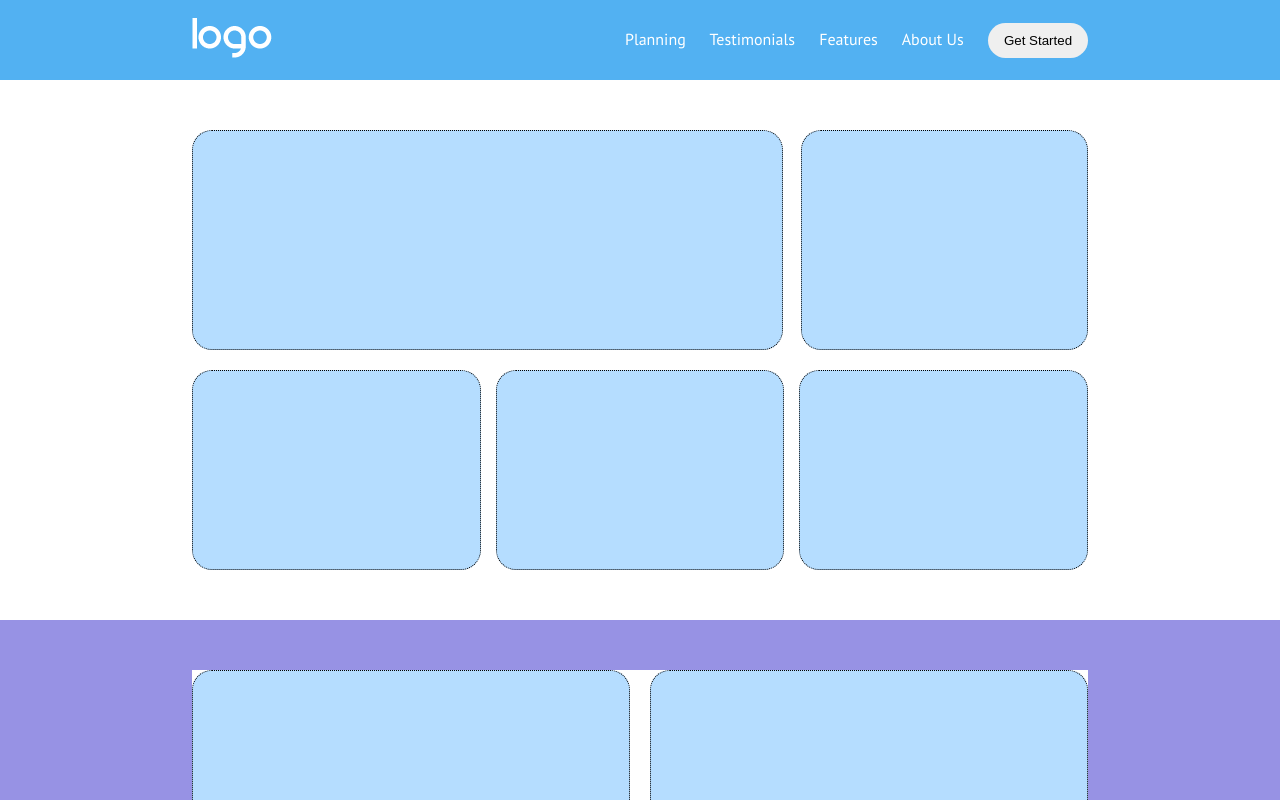
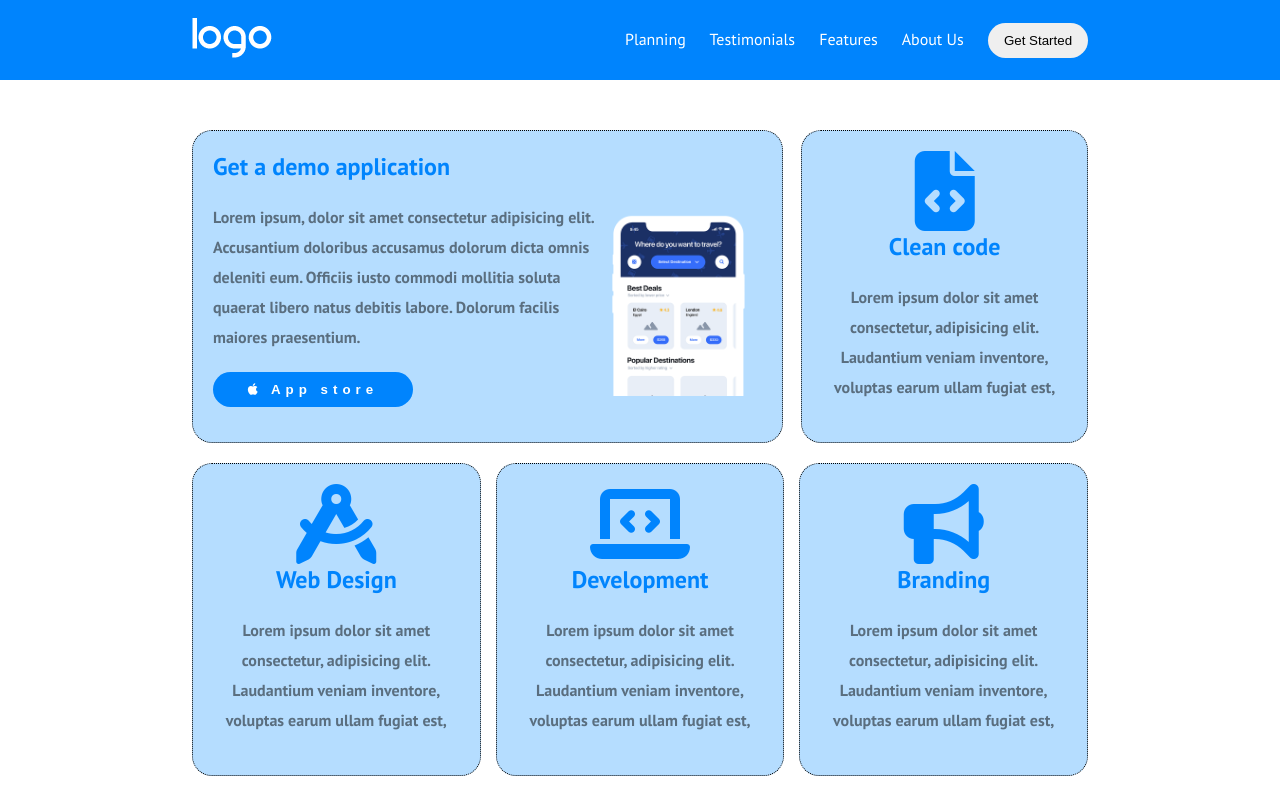
Before and after one commit to AriannaRuggirello/htmlcss-responsive-layout, a plain HTML site: page index.html in a window 1280 px wide. Shown: the top 800 px of the page. Drawn offline with Linux system fonts and the light colour scheme.

Commit message:
use section details

```diff
--- a/css/style.css
+++ b/css/style.css
@@ -31,7 +31,7 @@ section{
 button{
     padding: 10px;
     border-radius: 20px;
-    width: 100px;
+    min-width: 100px;
     border: none;
 }
 
@@ -39,7 +39,7 @@ button{
     HEADER
  *************************************************/
 header{
-    background-color: #52b1f2;
+    background-color: #0084fd;
 
 }
 
@@ -77,7 +77,7 @@ header .container{
 }
 
 /*************************************************
-    USE SECTION
+    USE
  *************************************************/
 
 .row{
@@ -90,7 +90,8 @@ header .container{
     background-color: #b5ddff;
     border: 1px dotted black;
     border-radius: 20px;
-    min-height: 190px;
+    padding: 20px;
+
 }
 
 .left{
@@ -101,10 +102,44 @@ header .container{
     width: 32%;
 }
 
+.demo{
+    display: flex;
+}
+
+.phone img{
+    max-width: 100%;
+    margin-top: 60px;
+}
+
 .three-col{
     width: calc((100%/3) - 10px);
     margin-bottom: 20px;
 }
+
+.icon{
+    font-size: 80px;
+    color: #0084fd;
+}
+
+.use h2{
+    color: #0084fd;
+}
+
+.use p{
+    color: #5a6e7f;
+    line-height: 30px;
+    font-weight: bold;
+    margin: 20px 0;
+}
+
+.blue{
+    background-color: #0084fd;
+    color: white;
+    font-weight: bold;
+    letter-spacing: 5px;
+    width: 200px;
+}
+
     /* responsive */
 @media screen and (max-width:480px) {
 
@@ -146,7 +181,7 @@ header .container{
  *************************************************/
 .text{
     text-align: center;
-    margin-bottom: 30px;
+    /* margin-bottom: 30px; */
 }
 
 .testimonials .col{
@@ -205,10 +240,8 @@ footer{
 
 /* debug */
 /* section{
-
     min-height: 450px;
     margin-bottom: 20px;
-
 } */
 
 /* #logo,nav{
@@ -218,10 +251,10 @@ footer{
     height: 50px;
 } */
 
-.row{
+/* .row{
     background-color: white;
     min-height: 220px;
-}
+} */
 
 .avatar{
     width: 100px;
--- a/index.html
+++ b/index.html
@@ -44,31 +44,50 @@
     <!-- main -->
     <main>
         <!-- use -->
-        <section>
+        <section class="use">
             <div class="container">
 
                 <div class="row">
                     <div class="col left">
+                        <div class="demo">
+                            <div>
+                                <h2>Get a demo application</h2>
+                                <p>Lorem ipsum, dolor sit amet consectetur adipisicing elit. Accusantium doloribus accusamus dolorum dicta omnis deleniti eum. Officiis iusto commodi mollitia soluta quaerat libero natus debitis labore. Dolorum facilis maiores praesentium.</p>
+                                <button class="blue"><i class="fa-brands fa-apple"></i> App store</button>
+                            </div>
+                            <div class="phone">
+                                <img src="img/phone.png" alt="">
+                            </div>
+
+                        </div>
 
                     </div>
 
-                    <div class="col right">
-
+                    <div class="col right text">
+                        <i class="fa-solid fa-file-code icon color"></i>
+                        <h2>Clean code</h2>
+                        <p>Lorem ipsum dolor sit amet consectetur, adipisicing elit. Laudantium veniam inventore, voluptas earum ullam fugiat est, </p>
                     </div>
                 </div>
 
 
                 <div class="row">
-                    <div class="col three-col">
-
+                    <div class="col three-col text">
+                        <i class="fa-solid fa-compass-drafting icon color"></i>
+                        <h2>Web Design</h2>
+                        <p>Lorem ipsum dolor sit amet consectetur, adipisicing elit. Laudantium veniam inventore, voluptas earum ullam fugiat est, </p>
                     </div>
 
-                    <div class="col three-col">
-
+                    <div class="col three-col text">
+                        <i class="fa-solid fa-laptop-code icon color"></i>
+                        <h2>Development</h2>
+                        <p>Lorem ipsum dolor sit amet consectetur, adipisicing elit. Laudantium veniam inventore, voluptas earum ullam fugiat est, </p>
                     </div>
 
-                    <div class="col three-col">
-
+                    <div class="col three-col text">
+                        <i class="fa-solid fa-bullhorn icon color"></i>
+                        <h2>Branding</h2>
+                        <p>Lorem ipsum dolor sit amet consectetur, adipisicing elit. Laudantium veniam inventore, voluptas earum ullam fugiat est, </p>
                     </div>
 
                 </div>
```
